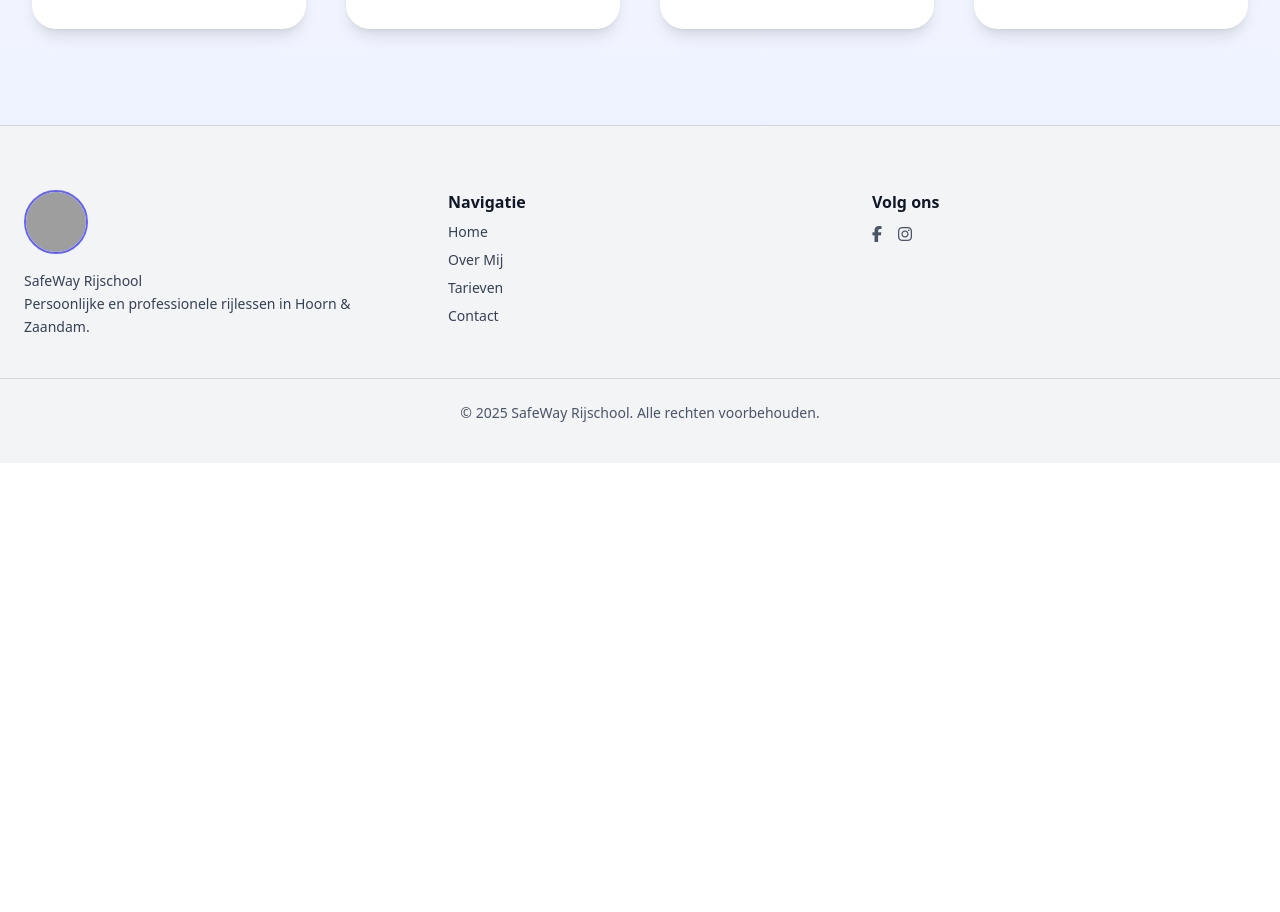
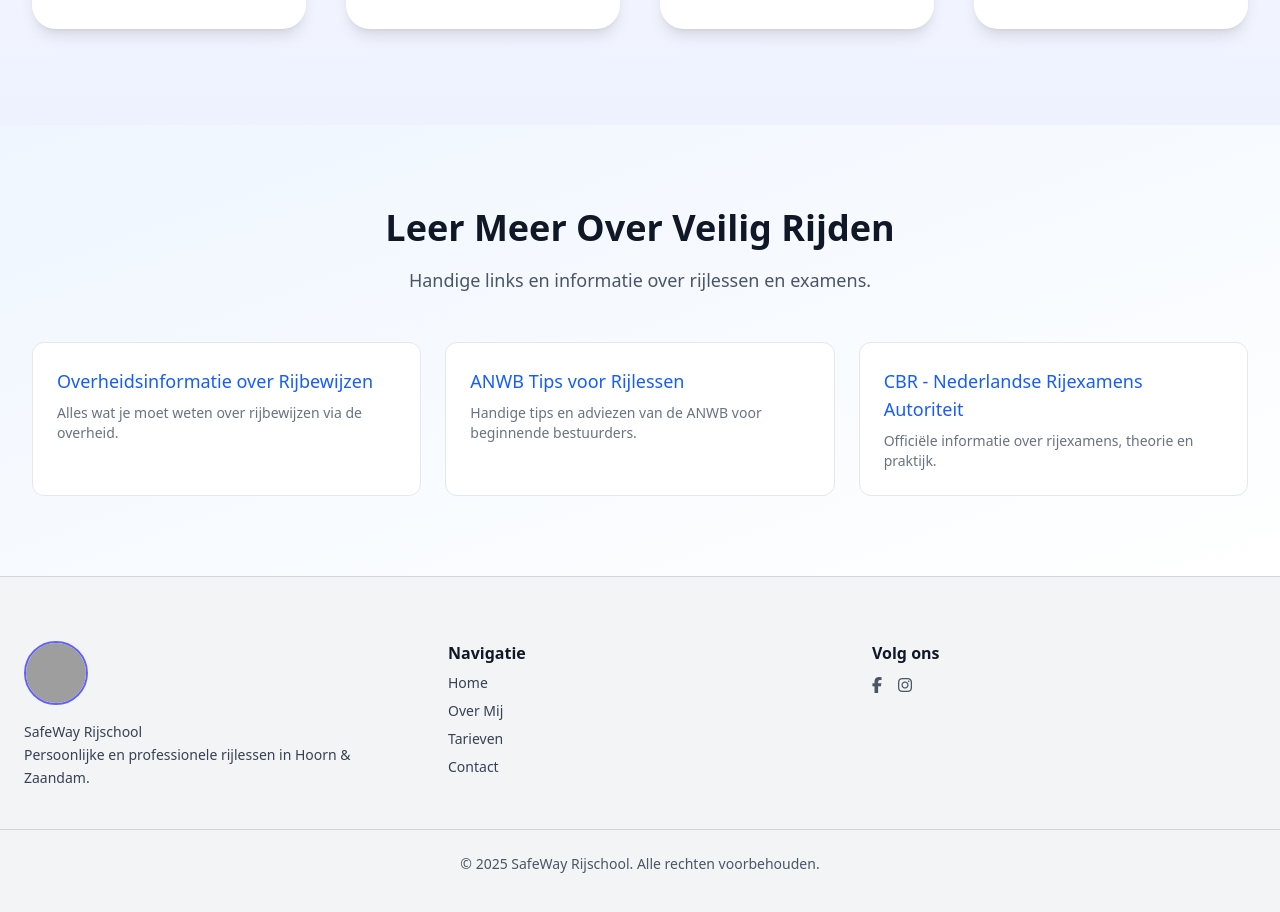
Before and after one commit to amjad-alarori/safeway-drivingschool, a Nuxt app: page / in a window 1280 px wide. Shown: the part 1880-2792 px from the top of the page. Before the commit the page ends 2343 px from the top, so only its background shows below. Built offline with nearby package versions, Linux system fonts and the light colour scheme; grey boxes are pictures that could not be loaded.

Commit message:
Add External Resources component and update index.vue layout

```diff
--- /dev/null
+++ b/components/ExternalResources.vue
@@ -0,0 +1,62 @@
+<template>
+    <section class="bg-gradient-to-br from-blue-50 to-white dark:from-gray-900 dark:to-gray-800 py-20">
+      <div class="max-w-7xl mx-auto px-6 lg:px-8">
+        <div class="text-center mb-12">
+          <h2 class="text-3xl sm:text-4xl font-extrabold text-gray-900 dark:text-white leading-tight">
+            Leer Meer Over Veilig Rijden
+          </h2>
+          <p class="mt-4 text-lg text-gray-600 dark:text-gray-300">
+            Handige links en informatie over rijlessen en examens.
+          </p>
+        </div>
+        <ul class="grid gap-6 sm:grid-cols-1 md:grid-cols-2 lg:grid-cols-3">
+          <li class="group transition transform hover:-translate-y-1 hover:shadow-lg rounded-xl bg-white dark:bg-gray-900 p-6 border border-gray-200 dark:border-gray-700">
+            <a
+              href="https://www.rijksoverheid.nl/onderwerpen/rijbewijs"
+              target="_blank"
+              rel="noopener noreferrer"
+              class="block text-lg font-medium text-blue-600 dark:text-blue-400 group-hover:underline"
+            >
+              Overheidsinformatie over Rijbewijzen
+            </a>
+            <p class="mt-2 text-sm text-gray-500 dark:text-gray-400">
+              Alles wat je moet weten over rijbewijzen via de overheid.
+            </p>
+          </li>
+          <li class="group transition transform hover:-translate-y-1 hover:shadow-lg rounded-xl bg-white dark:bg-gray-900 p-6 border border-gray-200 dark:border-gray-700">
+            <a
+              href="https://www.anwb.nl/auto/rijbewijs/tips-auto"
+              target="_blank"
+              rel="noopener noreferrer"
+              class="block text-lg font-medium text-blue-600 dark:text-blue-400 group-hover:underline"
+            >
+              ANWB Tips voor Rijlessen
+            </a>
+            <p class="mt-2 text-sm text-gray-500 dark:text-gray-400">
+              Handige tips en adviezen van de ANWB voor beginnende bestuurders.
+            </p>
+          </li>
+          <li class="group transition transform hover:-translate-y-1 hover:shadow-lg rounded-xl bg-white dark:bg-gray-900 p-6 border border-gray-200 dark:border-gray-700">
+            <a
+              href="https://www.cbr.nl/"
+              target="_blank"
+              rel="noopener noreferrer"
+              class="block text-lg font-medium text-blue-600 dark:text-blue-400 group-hover:underline"
+            >
+              CBR - Nederlandse Rijexamens Autoriteit
+            </a>
+            <p class="mt-2 text-sm text-gray-500 dark:text-gray-400">
+              Officiële informatie over rijexamens, theorie en praktijk.
+            </p>
+          </li>
+        </ul>
+      </div>
+    </section>
+  </template>
+
+  <script setup>
+  // Geen extra logica nodig voor deze component.
+  </script>
+
+  <style scoped>
+  </style>
--- a/nuxt.config.ts
+++ b/nuxt.config.ts
@@ -85,4 +85,15 @@ export default defineNuxtConfig({
       ],
     },
   },
+
+  nitro: {
+    routeRules: {
+      '/assets/images/**': {
+        headers: {
+          'Cache-Control': 'public, max-age=31536000',
+          'Expires': new Date(Date.now() + 31536000000).toUTCString(),
+        },
+      },
+    },
+  },
 });
--- a/pages/index.vue
+++ b/pages/index.vue
@@ -12,6 +12,9 @@
 
       <!-- Pricing Section -->
       <PricingSection />
+
+      <!-- External Resources Section -->
+      <ExternalResources />
     </main>
 
     <!-- Footer -->
@@ -25,6 +28,7 @@
 import HeroSection from "@/components/HeroSection.vue";
 import AboutSection from "@/components/AboutSection.vue";
 import PricingSection from "@/components/PricingSection.vue";
+import ExternalResources from "@/components/ExternalResources.vue";
 
 // Meta tags for SEO
 useHead({
@@ -68,4 +72,28 @@
 
 <style>
 /* Global styles can remain here */
+.external-resources {
+  margin: 2rem 0;
+  padding: 1rem;
+  background-color: #f9f9f9;
+  border-radius: 8px;
+}
+.external-resources h2 {
+  font-size: 1.5rem;
+  margin-bottom: 1rem;
+}
+.external-resources ul {
+  list-style-type: disc;
+  padding-left: 1.5rem;
+}
+.external-resources li {
+  margin-bottom: 0.5rem;
+}
+.external-resources a {
+  color: #007bff;
+  text-decoration: none;
+}
+.external-resources a:hover {
+  text-decoration: underline;
+}
 </style>
```
Lines whose indentation alone changed are shown as unchanged.
